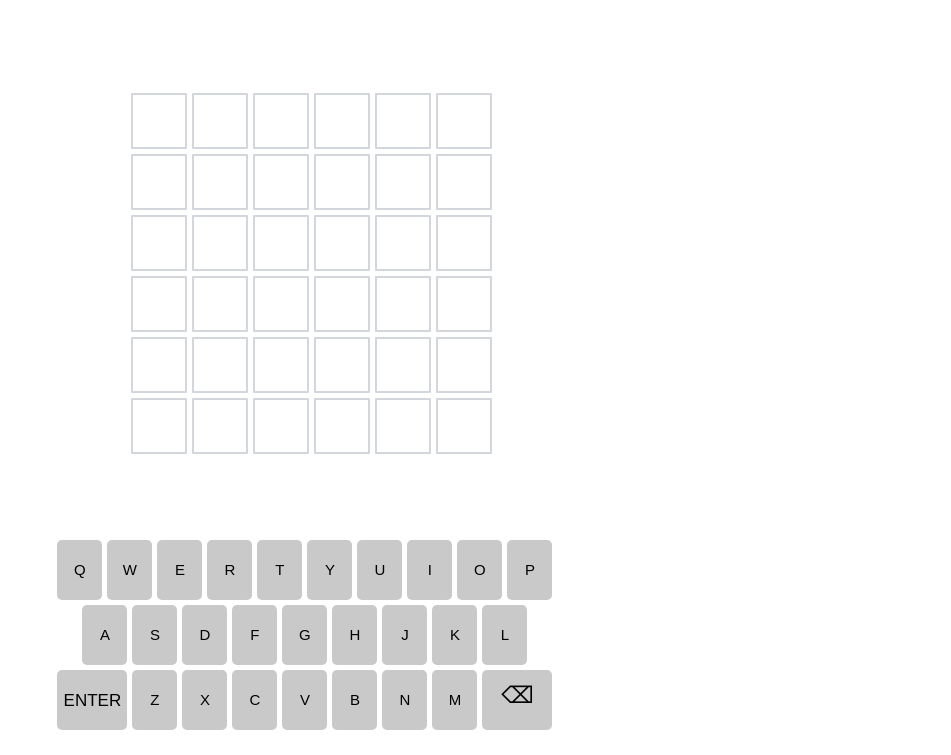
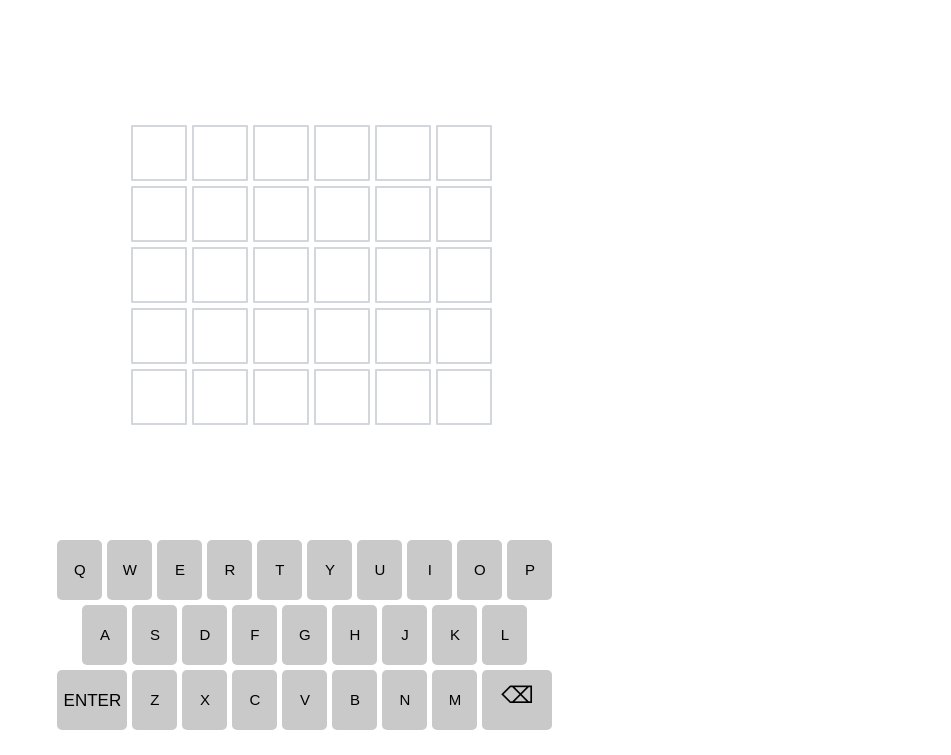
Before and after one commit to Lucas-Schmidt-py/Lordle, a plain HTML site: page index.html in a window 1280 px wide. Shown: the part 45-800 px from the top of the page, without its empty margins (329-1280 px from the left). Drawn offline with nearby package versions, Linux system fonts and the light colour scheme.

Commit message:
balance changes

```diff
--- a/frontEnd/css/gameboard.css
+++ b/frontEnd/css/gameboard.css
@@ -1,5 +1,5 @@
 #board{
-    padding-top: 11vh;
+    padding-top: 15vh;
     position: relative;
     justify-content: center;
     display: grid;
--- a/frontEnd/js/gameboard.js
+++ b/frontEnd/js/gameboard.js
@@ -4,7 +4,7 @@ let current_word= "";
 let lose = false;
 let board_access = true;
 const WORD_LENGTH = 6;
-const ROW_COUNT = 6;
+const ROW_COUNT = 5;
 const CHAMP_SET = new Set(['DRAVEN', 'TALON', 'SORAKA', 'JARVAN', 'SONA', 'RENGAR', 'VEIGAR', 'RAKAN', 'RYZE', 'KAYN', 'AKSHAN', 'RENATA', 'ANIVIA', 'SHACO', 'AMUMU', 'RUMBLE', 'VAYNE', 'ZIGGS', 'BARD', 'LULU', 'TAHM', 'PYKE', 'ORNN', 'EKKO', 'WUKONG', 'KLED', 'YONE', 'XERATH', 'SIVIR', 'MAOKAI', 'DIANA', 'JHIN', 'AKALI', 'THRESH', 'GALIO', 'QUINN', 'DARIUS', 'ZILEAN', 'MUNDO', 'LILLIA', 'ILLAOI', 'RELL', 'SENNA', 'XAYAH', 'GRAGAS', 'EZREAL', 'SINGED', 'AATROX', 'TARIC', 'GRAVES', 'VIEGO', 'SHEN', 'KAYLE', 'ASHE', 'BRAND', 'GAREN', 'LUCIAN', 'TEEMO', 'POPPY', 'SETT', 'FIORA', 'JINX', 'JANNA', 'FIZZ', 'SION', 'QIYANA', 'SAMIRA', 'NEEKO', 'YUUMI', 'YORICK', 'OLAF', 'YASUO', 'SYLAS', 'UDYR', 'VIKTOR', 'NASUS', 'TWITCH', 'IVERN', 'KARMA', 'SWAIN', 'NUNU', 'URGOT', 'NAMI', 'ANNIE', 'BRAUM', 'ELISE', 'VARUS', 'GNAR', 'LEONA', 'IRELIA', 'CORKI', 'AZIR', 'JAYCE', 'ZERI', 'KENNEN', 'RIVEN', 'SYNDRA', 'GWEN', 'RAMMUS', 'AHRI']);
 let result= '';
 const DATUM = Math.round(Date.now()/(1000*60*60*24))-19085;
@@ -123,7 +123,7 @@ async function colorChange(current_row, color_code, current_word){
         await delay(500)
         document.getElementById('win_layer').style.display = 'block';
         document.getElementById('win_layer').style.backgroundColor = GRAY;
-        document.getElementById('win_layer').innerHTML = RESULT;
+        document.getElementById('win_layer').innerHTML = result;
         lose=true;
         copyStringToClipboard(createYourTry());
     }
--- a/index.html
+++ b/index.html
@@ -84,13 +84,6 @@
         <game-tile></game-tile>
         <game-tile></game-tile>
         <game-tile></game-tile>
-
-        <game-tile></game-tile>
-        <game-tile></game-tile>
-        <game-tile></game-tile>
-        <game-tile></game-tile>
-        <game-tile></game-tile>
-        <game-tile></game-tile>
 </div>
 
 
```
Also changed, not shown: Dokumentation.txt.
